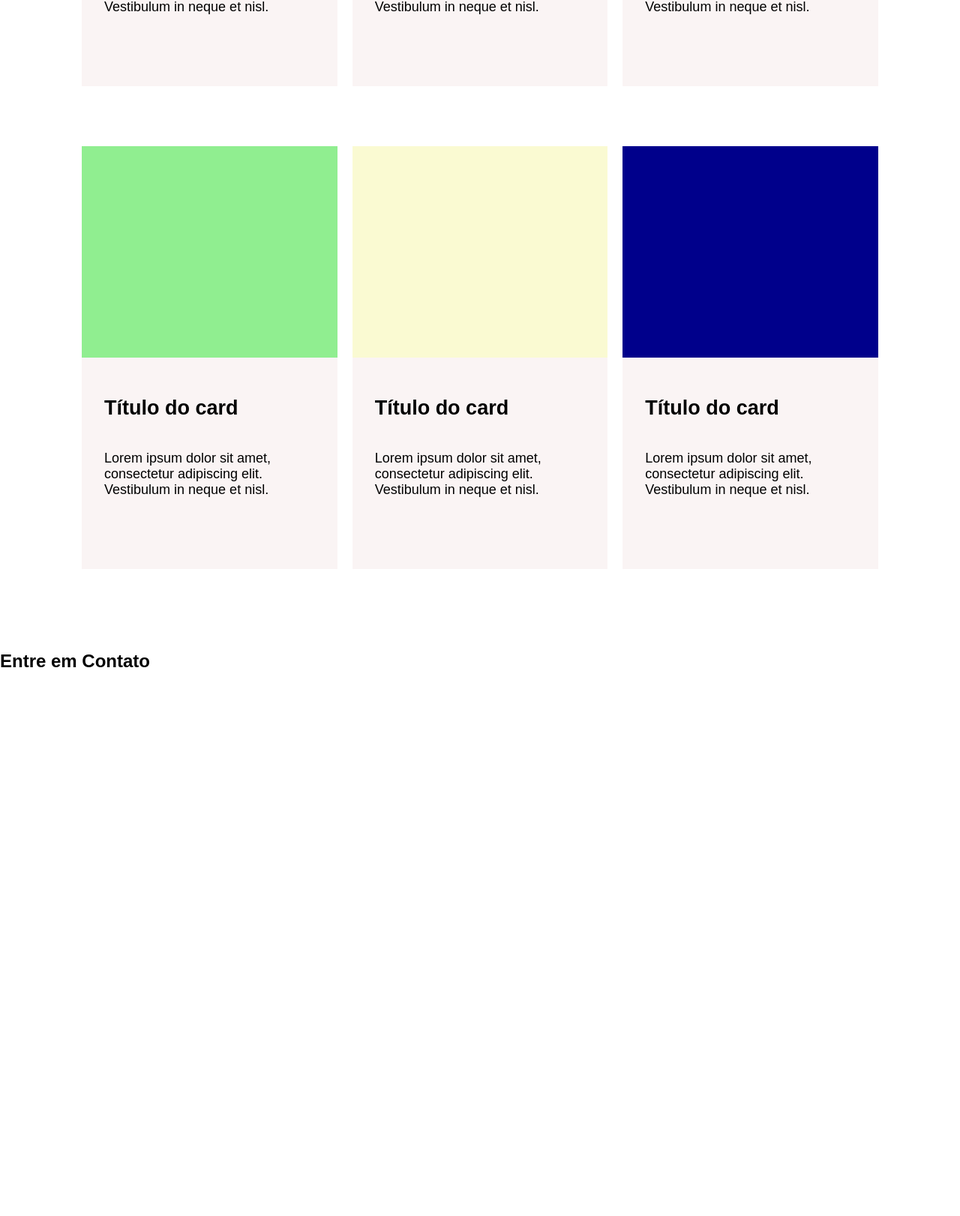
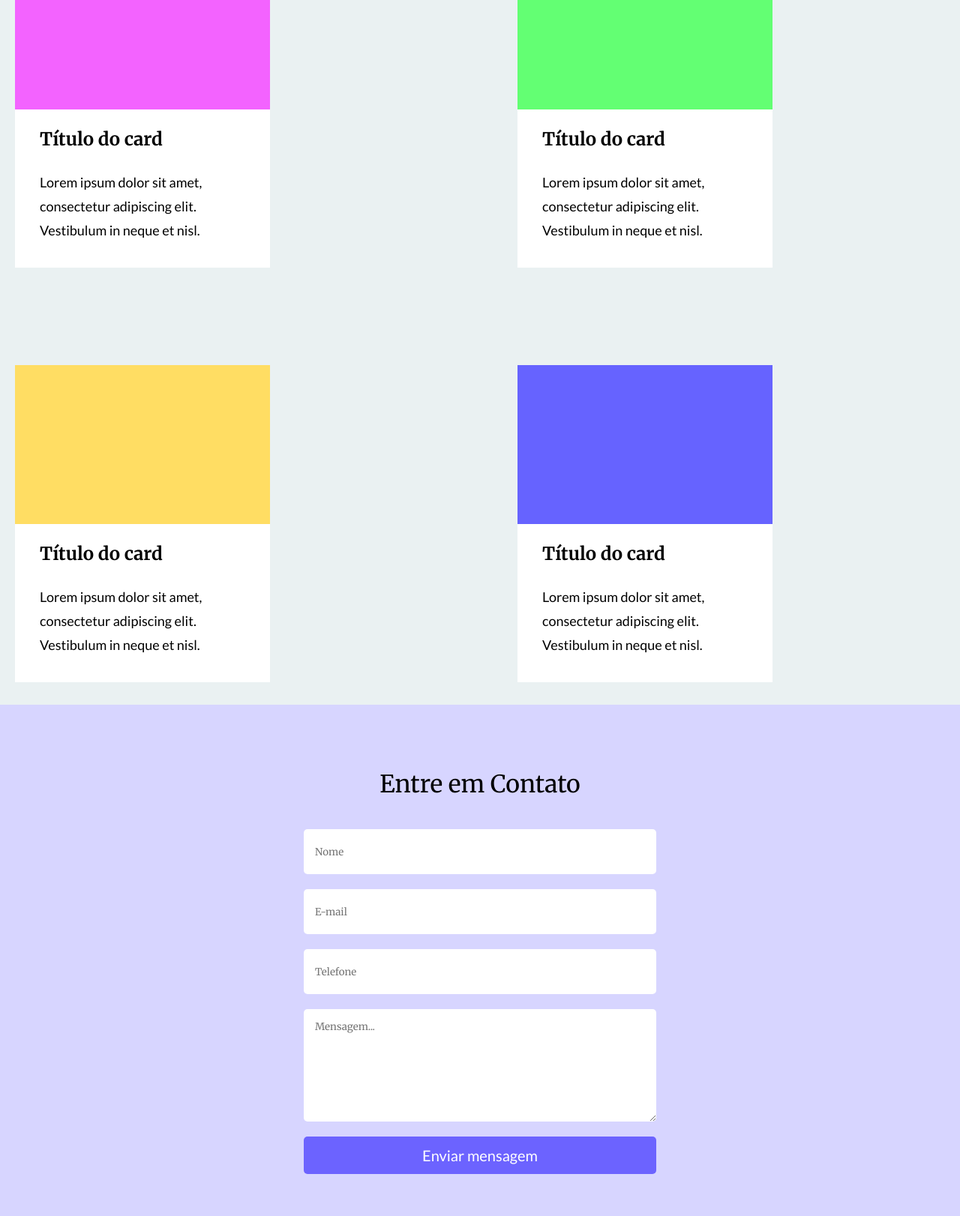
Before and after one commit to rslimaa/codelandia-challenge-3, a plain HTML site: page index.html in a window 1280 px wide. Shown: the part 1155-2777 px from the top of the page at 75% size. Before the commit the page ends 2071 px from the top, so only its background shows below. Drawn offline with Linux system fonts and the light colour scheme.

Commit message:
finished

```diff
--- a/index.html
+++ b/index.html
@@ -7,53 +7,78 @@
   <meta name="viewport" content="width=device-width, initial-scale=1.0">
   <title>Document</title>
   <link rel="stylesheet" href="/style.css">
+  <link rel="preconnect" href="https://fonts.googleapis.com">
+  <link rel="preconnect" href="https://fonts.gstatic.com" crossorigin>
+  <link href="https://fonts.googleapis.com/css2?family=Lato&family=Merriweather:wght@400;700&family=Poppins:wght@400;600&display=swap" rel="stylesheet">
 
 </head>
 
 <body>
-  <header class="top">
+  <header>
+    <div class="top">
+      <div class="container-top">
+        <div>
           <h1>Lorem ipsum dolor<br>sit amet</h1>
           <p>Lorem ipsum dolor sit amet, consectetur<br>adipiscing elit. Maecenas eu massa sit amet<br>augue consectetur ullamcorper non ac massa.</p>
           <a class="button" href="/">Botão</a>
+        </div>
+        <div class="img">
+          <img src="./img/icon.png" alt="Imagem">
+        </div>
+      </div>
+    </div>
   </header>
 
   <main>
-    <section class="contents">
-      <div class="lightcoral"></div>
-      <div class="lightblue"></div>
-      <div class="purple"></div>
-      <div>
+    <section>
+      <div class="container">
+        <div class="contents">
+          <div class="color color1"></div>
           <h2>Título do card</h2>
           <p>Lorem ipsum dolor sit amet,<br>consectetur adipiscing elit.<br>Vestibulum in neque et nisl.</p>
         </div>
-      <div>
+        <div class="contents">
+          <div class="color color2"></div>
           <h2>Título do card</h2>
           <p>Lorem ipsum dolor sit amet,<br>consectetur adipiscing elit.<br>Vestibulum in neque et nisl.</p>
         </div>
-      <div>
+
+        <div class="contents">
+          <div class="color color3"></div>
           <h2>Título do card</h2>
           <p>Lorem ipsum dolor sit amet,<br>consectetur adipiscing elit.<br>Vestibulum in neque et nisl.</p>
         </div>
-      <div class="green"></div>
-      <div class="yellow"></div>
-      <div class="darkblue"></div>
-      <div>
+        <div class="contents">
+          <div class="color color4"></div>
           <h2>Título do card</h2>
           <p>Lorem ipsum dolor sit amet,<br>consectetur adipiscing elit.<br>Vestibulum in neque et nisl.</p>
         </div>
-      <div>
+        <div class="contents">
+          <div class="color color5"></div>
           <h2>Título do card</h2>
           <p>Lorem ipsum dolor sit amet,<br>consectetur adipiscing elit.<br>Vestibulum in neque et nisl.</p>
         </div>
-      <div>
+        <div class="contents">
+          <div class="color color6"></div>
           <h2>Título do card</h2>
           <p>Lorem ipsum dolor sit amet,<br>consectetur adipiscing elit.<br>Vestibulum in neque et nisl.</p>
+        </div>
       </div>
     </section>
   </main>
 
   <footer class="footer">
-    <h2>Entre em Contato</h2>
+    <h1>Entre em Contato</h1>
+
+    <form class="form" action="./" method="">
+      <input class="form-box" type="text" id="nome" name="nome" placeholder="Nome">
+      <input class="form-box" type="email" id="email" name="email" placeholder="E-mail">
+      <input class="form-box" type="text" id="telefone" name="telefone" placeholder="Telefone">
+      <textarea class="form-box2" name="mensagem" id="mensagem" rows="5" placeholder="Mensagem..."></textarea>
+
+      <button class="button2">Enviar mensagem</button>
+
+    </form>
   </footer>
 
 </body>
--- a/style.css
+++ b/style.css
@@ -1,26 +1,82 @@
-body {
-  margin: 0px;
-  padding: 0px;
-  list-style: none;
-  font-family: Arial, Helvetica, sans-serif;
+* {
+  padding: 0;
+  margin: 0;
+  box-sizing: border-box;
+  font-family: "Merriweather";
 }
 
 .top {
+  background-color: #d7d4ff;
+}
+
+.container-top {
   display: flex;
   flex-direction: column;
-  flex-wrap: wrap;
-  background: #d7d5ff;
-  padding-top: 137.5px;
-  padding-left: 101px;
-  line-height: 32px;
+  padding-left: 20px;
+  padding-right: 20px;
+  padding-top: 55px;
 }
 
-.top h1 {
-  font-size: 36px;
+@media (min-width: 1060px) {
+  .container-top {
+    flex-direction: row;
+    justify-content: space-between;
+  }
+
+  @media (min-width: 1600px) {
+    .container-top {
+      padding-left: 101px;
+      padding-right: 101px;
+    }
+  }
+
+  @media (min-width: 1800px) {
+    .container-top {
+      padding-left: 270px;
+      padding-right: 270px;
+    }
+  }
+
+  img {
+    width: 434px;
+    align-self: right;
+  }
 }
 
-.top p {
-  font-size: 19px;
+/* @media (min-width: 800px) {
+  .container-top {
+    padding-left: 160px;
+    padding-right: 160px;
+  }
+}
+
+@media (min-width: 1025px) {
+  .container-top {
+    padding-left: 200px;
+    padding-right: 200px;
+  }
+}
+
+@media (min-width: 1281px) {
+  .container-top {
+    padding-left: 260px;
+    padding-right: 260px;
+  }
+} */
+
+h1 {
+  font-weight: 400;
+  font-size: 32px;
+  line-height: 47px;
+  margin-bottom: 18px;
+}
+
+p {
+  font-family: "lato";
+  font-weight: 400;
+  font-size: 18px;
+  line-height: 32px;
+  margin-bottom: 32px;
 }
 
 .top .button {
@@ -28,62 +84,161 @@ body {
   background: #6c63ff;
   color: white;
   display: block;
+  font-family: "lato";
+  font-size: 20px;
+  padding: 14px 50px;
+  border-radius: 5px;
+  max-width: max-content;
+  margin-bottom: 114px;
+}
+
+img {
   display: block;
-  padding: 16px 60px;
-  border-radius: 4px;
-  max-width: max-content;
-  margin-top: 30px;
-  margin-bottom: 119px;
-  font-size: 24px;
+  max-width: 100%;
+  margin-bottom: 88px;
+}
+
+.container {
+  display: grid;
+  grid-template-columns: 1fr;
+  align-content: center;
+  gap: 100px;
+  padding-top: 75px;
+  padding-left: 20px;
+  padding-right: 20px;
+  background-color: #eaf1f2;
+}
+
+@media (min-width: 820px) {
+  .container {
+    grid-template-columns: 1fr 1fr;
+  }
+}
+
+@media (min-width: 1300px) {
+  .container {
+    grid-template-columns: repeat(3, 1fr);
+  }
+}
+
+@media (min-width: 1600px) {
+  .container {
+    padding-left: 101px;
+    padding-right: 101px;
+  }
+}
+
+@media (min-width: 1800px) {
+  .container {
+    padding-left: 270px;
+    padding-right: 270px;
+  }
 }
 
 .contents {
-  display: grid;
-  grid-template-columns: repeat(3, 1fr);
-  max-width: 1400px;
-  padding: 10px;
-  grid-column-gap: 20px;
-  margin: 99px;
+  width: 375px;
+  height: 423px;
+  margin-bottom: 30px;
+  background-color: #ffffff;
 }
 
-.contents .green,
-.contents .yellow,
-.contents .darkblue {
-  margin-top: 80px;
+@media (min-width: 700px) {
+  .contents {
+    width: 340px;
+  }
 }
 
-.contents div {
-  display: flex;
-  flex-wrap: wrap;
-  flex-direction: column;
-  background: rgb(250, 244, 244);
-  padding: 30px;
-  font-size: 18px;
-  max-width: 340px;
-  margin-top: 0;
-  height: 222px;
+.contents h2,
+.contents p {
+  margin-left: 33px;
 }
 
-.contents .lightcoral {
-  background: lightcoral;
+.contents h2 {
+  font-family: "Merriweather";
+  font-weight: 700, bold;
+  margin-bottom: 26px;
 }
 
-.contents .lightblue {
-  background: lightblue;
+.color {
+  height: 50%;
+  width: 375px;
+  margin-bottom: 24px;
 }
 
-.contents .purple {
-  background: rgb(232, 104, 232);
+@media (min-width: 700px) {
+  .color {
+    width: 340px;
+  }
 }
 
-.contents .green {
-  background: lightgreen;
+.color1 {
+  background-color: #ff6363;
 }
 
-.contents .yellow {
-  background: lightgoldenrodyellow;
+.color2 {
+  background-color: #63ecff;
 }
 
-.contents .darkblue {
-  background: darkblue;
+.color3 {
+  background-color: #f363ff;
 }
+
+.color4 {
+  background-color: #63ff73;
+}
+
+.color5 {
+  background-color: #ffdd63;
+}
+
+.color6 {
+  background-color: #6663ff;
+}
+
+.footer {
+  background-color: #d7d5ff;
+  text-align: center;
+  padding: 83px 20px 56px 20px;
+}
+
+.footer h1 {
+  margin-bottom: 36px;
+}
+
+.form {
+  display: grid;
+  grid-template-columns: 1fr;
+  max-width: 470px;
+  gap: 20px;
+  margin: 0 auto;
+}
+
+.form-box,
+.form-box2 {
+  border: none;
+  height: 60px;
+  border-radius: 5px;
+  padding-left: 15px;
+}
+
+.form-box2 {
+  padding-top: 15px;
+  height: 150px;
+}
+
+.button2 {
+  font-family: "lato";
+  font-weight: 700, bold;
+  font-size: 20px;
+  height: 50px;
+  text-align: center;
+  background-color: #6c63ff;
+  border: none;
+  border-radius: 5px;
+  color: white;
+}
+
+.button:hover,
+.button2:hover {
+  background-color: #5b69d2;
+}
```
Also changed, not shown: img/icon.png (added). Lines whose indentation alone changed are shown as unchanged.
